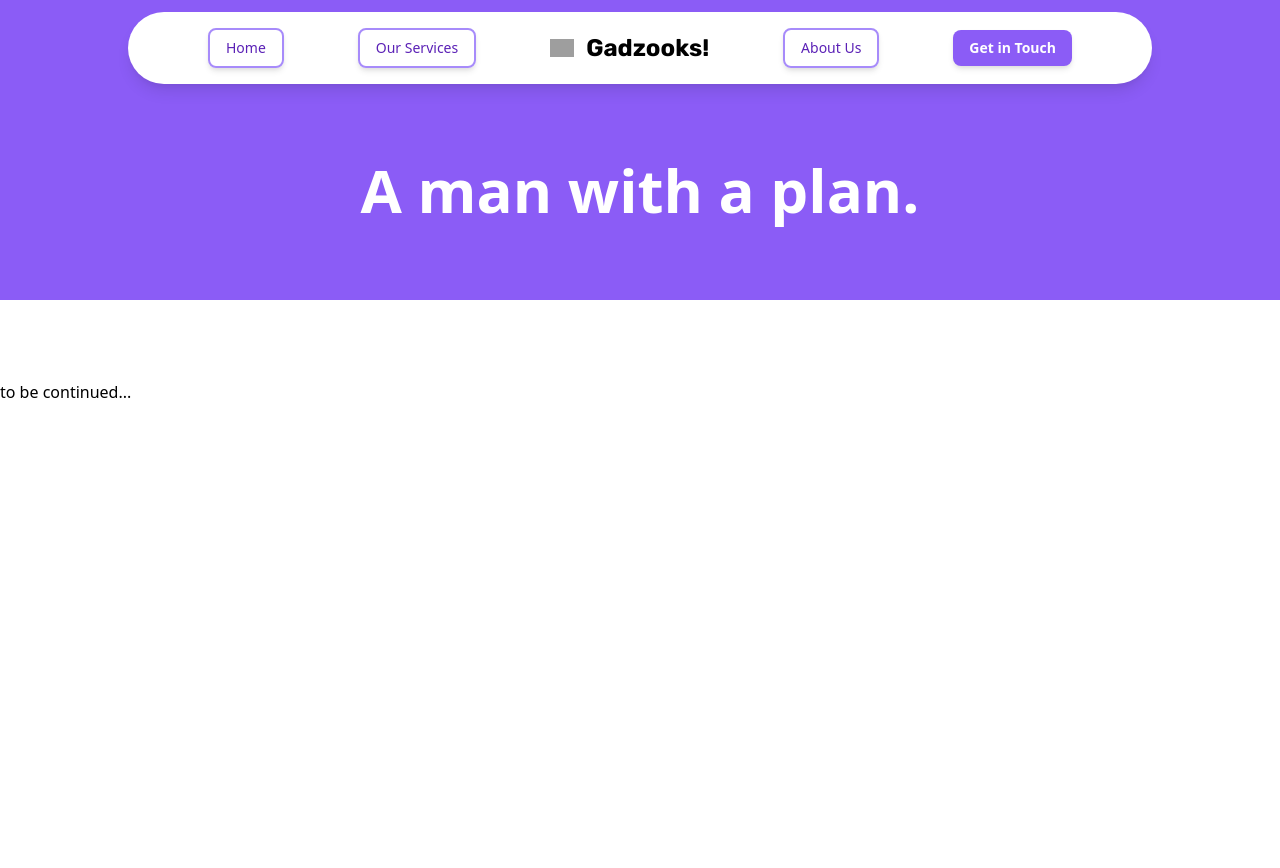
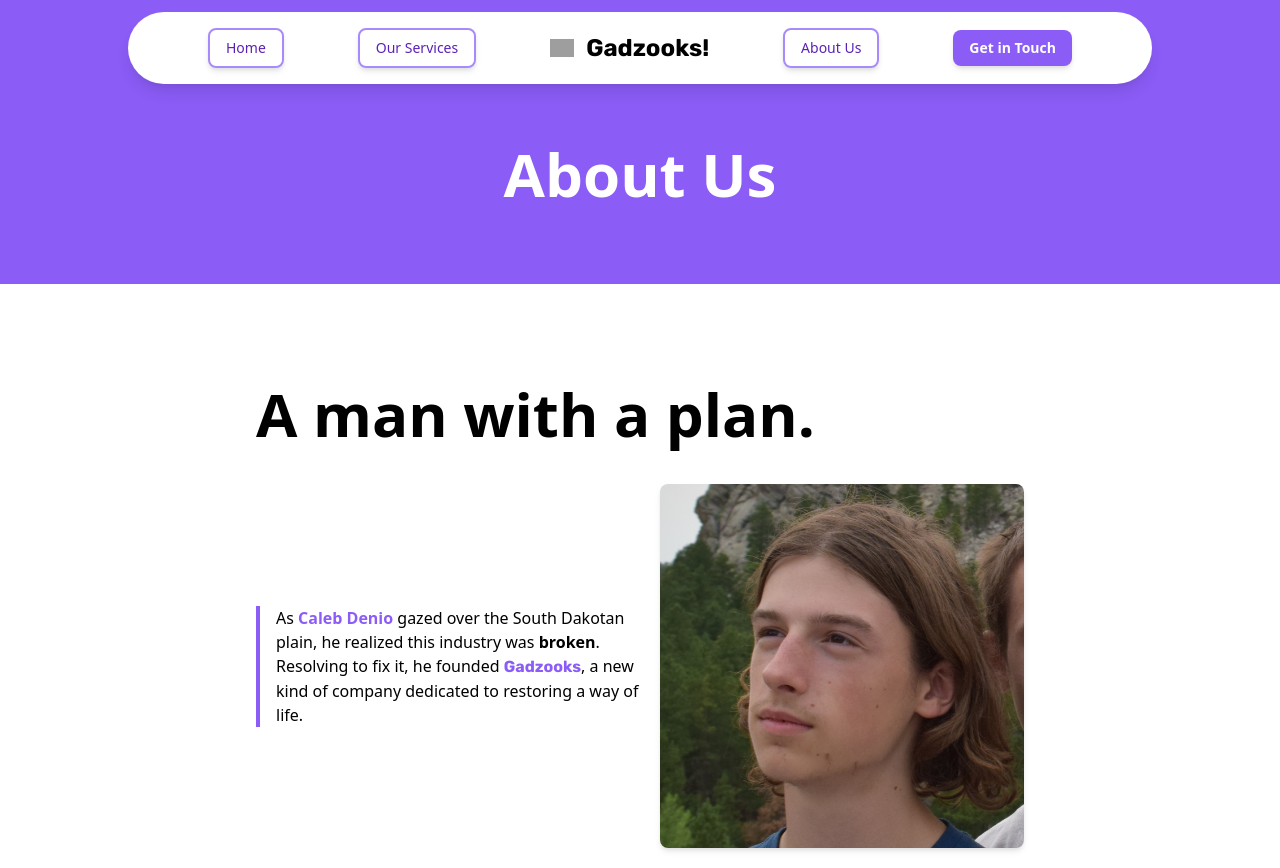
Before and after one commit to cjdenio/gadzooks, a React (Vite) app: page /about in a window 1280 px wide. Before the commit the page ends 800 px from the top, so only its background shows below. Built offline with nearby package versions, Linux system fonts and the light colour scheme; grey boxes are pictures that could not be loaded.

Commit message:
about page n stuff

```diff
--- a/package.json
+++ b/package.json
@@ -18,7 +18,7 @@
     "@vitejs/plugin-react-refresh": "^1.3.1",
     "autoprefixer": "^10.3.4",
     "postcss": "^8.3.6",
-    "tailwindcss": "^2.2.13",
+    "tailwindcss": "2.2.15",
     "typescript": "^4.3.2",
     "vite": "^2.4.4"
   }
--- a/src/pages/about.tsx
+++ b/src/pages/about.tsx
@@ -1,14 +1,35 @@
 import React from "react";
 import Header from "../components/Header";
+import caleb from "../img/caleb.jpg";
 
 export default function AboutPage() {
   return (
     <div>
       <Header />
-      <div className="bg-purple-500 text-center pb-20 pt-40 text-white mb-20">
-        <h1 className="text-6xl font-bold">A man with a plan.</h1>
+      <div className="bg-purple-500 text-center pb-20 pt-36 text-white mb-20">
+        <div className="w-4/5 text-center mx-auto">
+          <h1 className="text-6xl font-bold">About Us</h1>
+        </div>
       </div>
-      to be continued...
+
+      <div className="w-4/5 max-w-3xl mx-auto py-5">
+        <h1 className="text-6xl font-bold mb-10">A man with a plan.</h1>
+
+        <div className="flex gap-5 flex-wrap-reverse items-center">
+          <div className="flex-1 border-purple-500 border-l-4 border-solid pl-4 min-w-200">
+            As <b className="text-purple-500">Caleb Denio</b> gazed over the
+            South Dakotan plain, he realized this industry was <b>broken</b>.
+            Resolving to fix it, he founded{" "}
+            <b className="text-purple-500 font-logo">Gadzooks</b>, a new kind of
+            company dedicated to restoring a way of life.
+          </div>
+          <img
+            src={caleb}
+            alt="Caleb Denio"
+            className="flex-1 w-full rounded-lg shadow-md min-w-200"
+          />
+        </div>
+      </div>
     </div>
   );
 }
--- a/src/pages/index.tsx
+++ b/src/pages/index.tsx
@@ -21,6 +21,10 @@ export default function IndexPage() {
                 "fantastical forest",
                 "website",
                 "friend",
+                "pet",
+                "life",
+                "pastime",
+                "job",
               ]}
             />
             .
```
Also changed, not shown: src/img/caleb.jpg (added), vercel.json (added), 1 other file (tests, documents, lock files or other folders).
